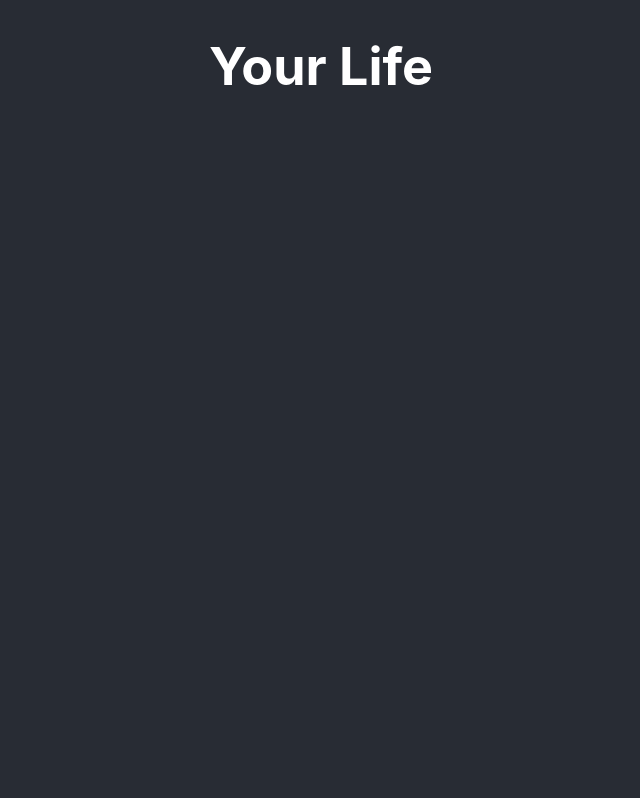
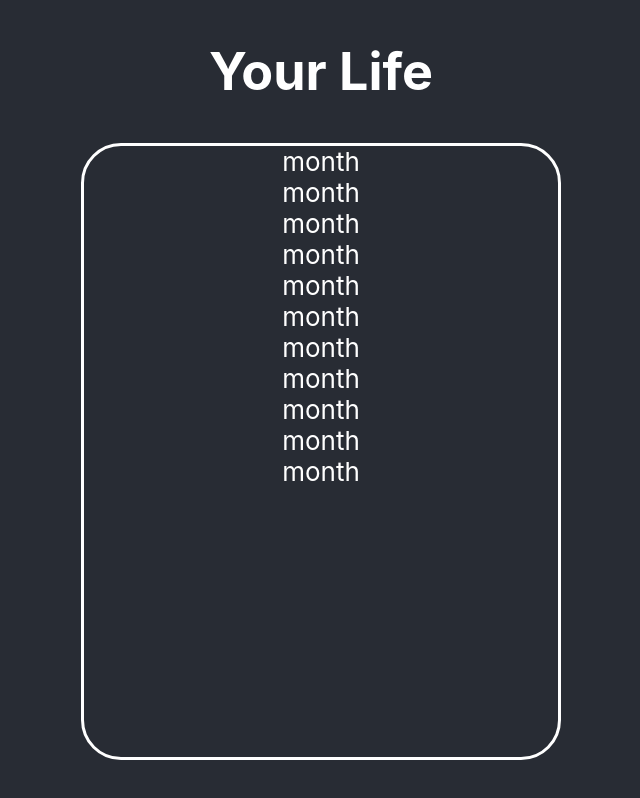
Before and after one commit to bonzo45/life-calendar, a React (Create React App) app: page / in a window 1280 px wide. Shown: the whole page, without its empty margins (319-959 px from the left). Built offline with nearby package versions, Linux system fonts and the light colour scheme.

Commit message:
The beginning of some animations.

```diff
--- a/src/App.js
+++ b/src/App.js
@@ -1,12 +1,13 @@
 import React from 'react';
 import './App.css';
+import Life from './Life';
 
 function App() {
-  return (
-    <div className="App">
-      <h1>Your Life</h1>
-    </div>
-  );
+    return (
+        <div className="App">
+            <Life></Life>
+        </div>
+    );
 }
 
 export default App;
--- /dev/null
+++ b/src/Life.css
@@ -0,0 +1,18 @@
+.Life {
+    display: flex;
+    flex-direction: column;
+
+    width: 100%;
+    height: 100%;
+}
+
+.LifeTitle {
+    margin: 40px;
+}
+
+.LifeCalendar {
+    flex: 1 1 auto;
+    margin: 0 400px 40px 400px;
+    border: solid white 3px;
+    border-radius: 40px;
+}
--- /dev/null
+++ b/src/Life.js
@@ -0,0 +1,29 @@
+import React, {useEffect} from 'react';
+import { gsap } from 'gsap';
+import './Life.css';
+
+function Life() {
+    useEffect(() => {
+        const timeline = gsap.timeline();
+        timeline.from('.LifeTitle', {opacity: 0, y: '-100px', duration: 1.25});
+        timeline.from('.LifeCalendar', {opacity: 0, scale: 0.95, duration: 0.5}, '-=0.5');
+        timeline.from('.MonthHeading', {opacity: 0, scale: 0.95, duration: 0.5, stagger: 0.25});
+    });
+
+    const months = ['Feb', 'Mar', 'Apr', 'Jun', 'Jul', 'Aug', 'Sep', 'Oct', 'Nov', 'Dec', 'Jan'];
+
+    return (
+        <div className="Life">
+            <h1 className="LifeTitle">Your Life</h1>
+            <div className="LifeCalendar">
+                <div className="MonthHeadings">
+                    {
+                        months.map((month, i) => <div className="MonthHeading">month</div>)
+                    }
+                </div>
+            </div>
+        </div>
+  );
+}
+
+export default Life;
```
